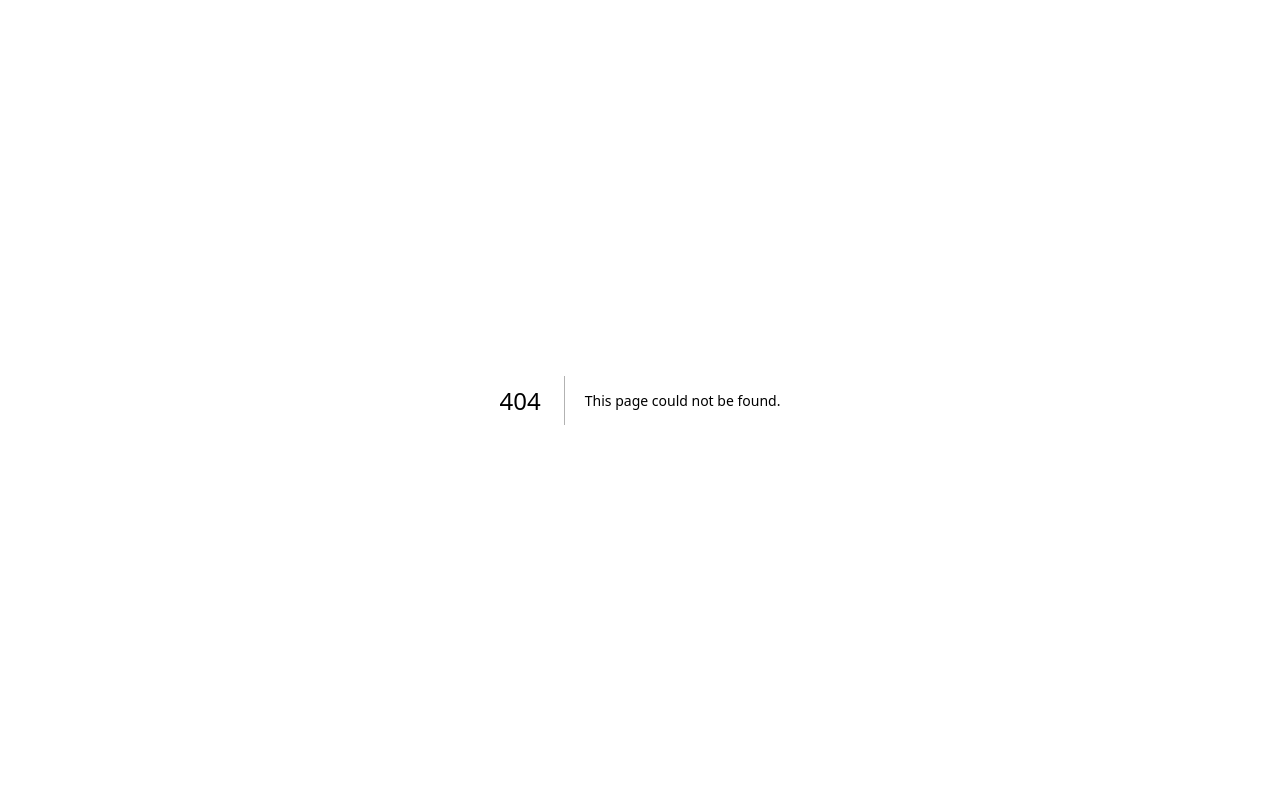
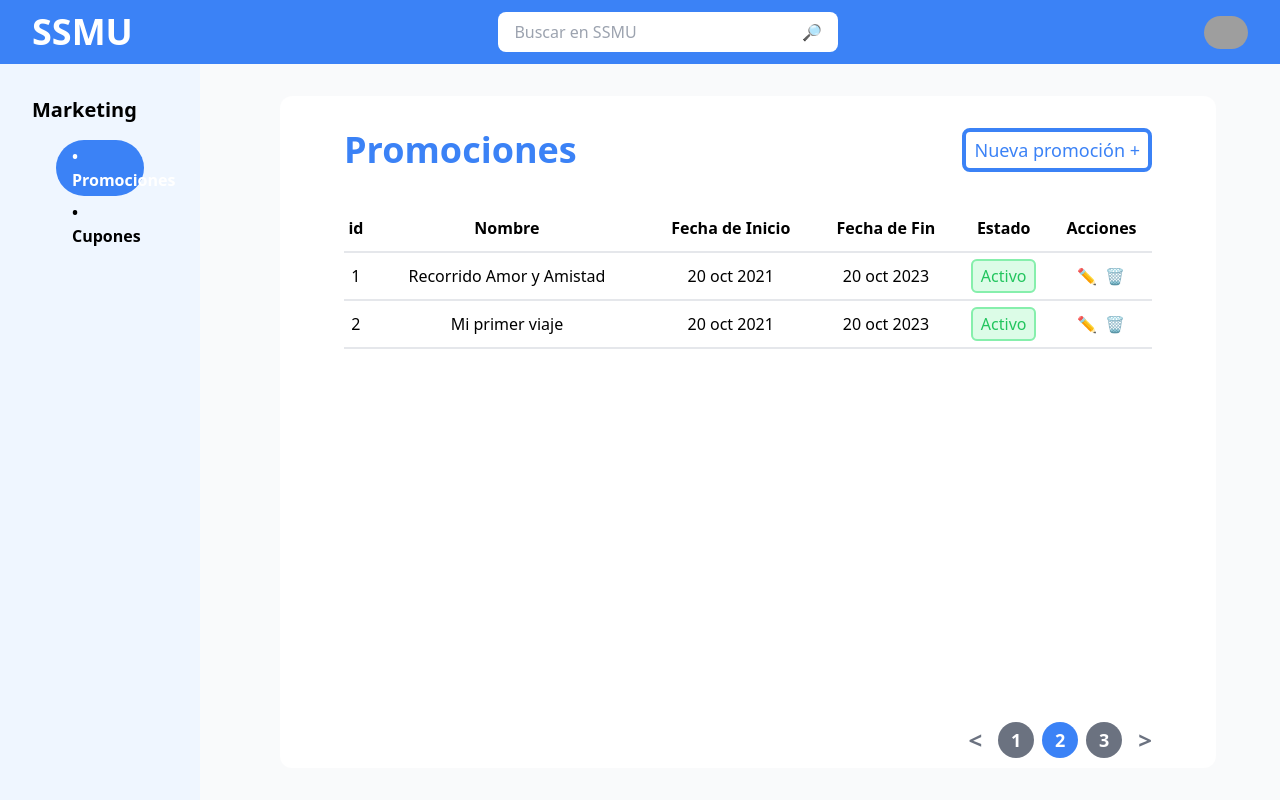
Before and after one commit to CodeF-ctory2023/front, a Next.js app: page /discounts in a window 1280 px wide. Before the commit this address had no page. Built offline with nearby package versions, Linux system fonts and the light colour scheme; grey boxes are pictures that could not be loaded.

Commit message:
feat: :sparkles: Create a preview of discounts page
- Add table to show discounts list
- Implement create discounts modal
- Implement edit discounts modal
- Add components to the page view

```diff
--- /dev/null
+++ b/pages/discounts/index.tsx
@@ -0,0 +1,276 @@
+import { DiscountsTable } from '@/components/CommercialTable';
+import { CreateDiscountModal } from '@/components/CreateModal';
+import { EditDiscountModal } from '@/components/EditModal';
+import Head from 'next/head';
+import Link from 'next/link';
+import { useState } from 'react';
+
+type discount = {
+  id: string;
+  name: string;
+  description: string;
+  startDate: Date;
+  endDate: Date;
+  discountPercentage: number;
+  maxDiscount: number;
+  discountValue: number;
+  minValue: number;
+  city: string;
+  status: string;
+  userType: string;
+  familyProfile: string;
+};
+
+const Discounts = () => {
+  const [discounts, setDiscounts] = useState([
+    {
+      id: '1',
+      name: 'Recorrido Amor y Amistad',
+      description:
+        'Recorrido por los lugares más emblemáticos de la ciudad de Bogotá',
+      startDate: new Date('20 Oct 2021'),
+      endDate: new Date('20 Oct 2023'),
+      discountPercentage: 0,
+      maxDiscount: 1000,
+      discountValue: 100,
+      minValue: 1000,
+      city: 'Bogotá',
+      status: 'activo',
+      userType: 'frecuente',
+      familyProfile: '',
+    },
+    {
+      id: '2',
+      name: 'Mi primer viaje',
+      description:
+        'Recorrido por los lugares más emblemáticos de la ciudad de Bogotá',
+      startDate: new Date('20 Oct 2021'),
+      endDate: new Date('20 Oct 2023'),
+      discountPercentage: 10,
+      maxDiscount: 1000,
+      discountValue: 0,
+      minValue: 1000,
+      city: 'Bogotá',
+      status: 'activo',
+      userType: 'frecuente',
+      familyProfile: '',
+    },
+  ]);
+
+  const [idDiscountToEdit, setIdDiscountToEdit] = useState('');
+  const [openEditModal, setOpenEditModal] = useState(false);
+
+  const [openCreateModal, setOpenCreateModal] = useState(false);
+
+  const handleCreate = (formContext: HTMLFormElement | null) => {
+    if (formContext) {
+      const formData = new FormData(formContext);
+      const data = Object.fromEntries(formData.entries());
+      const id = discounts.length + 1;
+
+      const newDiscount = {
+        id: id.toString(),
+        name: data.name as string,
+        endDate: new Date(data.endDate.toString()),
+        startDate: new Date(data.startDate.toString()),
+        description: data.description as string,
+        discountPercentage: parseInt(data.discountPercentage as string),
+        maxDiscount: 0,
+        discountValue: parseInt(data.discountValue as string),
+        minValue: 0,
+        city: data.city as string,
+        status: 'inactivo',
+        userType: data.userType as string,
+        familyProfile: data.familyProfile as string,
+      };
+
+      setDiscounts([...discounts, newDiscount]);
+
+      return true;
+    }
+
+    return false;
+  };
+
+  const handleEdit = (id: string, formContext: HTMLFormElement | null) => {
+    if (formContext) {
+      const formData = new FormData(formContext);
+      const data = Object.fromEntries(formData.entries());
+
+      const newDiscount = {
+        id: id.toString(),
+        name: data.name as string,
+        amount: parseInt(data.amount as string),
+        amountAvailable: parseInt(data.amount as string),
+        endDate: new Date(data.endDate.toString()),
+        startDate: new Date(data.startDate.toString()),
+        description: data.description as string,
+        discountPercentage: parseInt(data.discountPercentage as string),
+        maxDiscount: 0,
+        discountValue: parseInt(data.discountValue as string),
+        minValue: 0,
+        city: data.city as string,
+        userType: data.userType as string,
+        familyProfile: data.familyProfile as string,
+      };
+
+      const index = discounts.findIndex((discount) => discount.id === id);
+      const newDiscounts = [...discounts];
+      newDiscounts[index] = {
+        ...newDiscount,
+        status: newDiscounts[index].status,
+      };
+
+      setDiscounts(newDiscounts);
+
+      return true;
+    }
+
+    return false;
+  };
+
+  const CITY_OPTIONS = [
+    { id: '1', name: 'Bogotá' },
+    { id: '2', name: 'Medellín' },
+    { id: '3', name: 'Cali' },
+  ];
+
+  const USER_TYPE_OPTIONS = [
+    { id: '1', name: 'Frecuente' },
+    { id: '2', name: 'Ocasional' },
+    { id: '3', name: 'Nuevo' },
+  ];
+
+  return (
+    <>
+      <Head>
+        <title>Promociones</title>
+        <meta name='description' content='Cupones' />
+      </Head>
+      <header>
+        <nav className='flex justify-between items-center h-16 px-8 bg-blue-500 text-white'>
+          <section className='brand'>
+            <Link href='./'>
+              <h1 className='text-4xl font-bold'>SSMU</h1>
+            </Link>
+          </section>
+          <section className='search'>
+            <form action=''>
+              <input
+                type='text'
+                name='search'
+                id='search'
+                placeholder='Buscar en SSMU'
+                className='bg-white px-4 py-2 w-72 rounded-l-lg'
+              />
+              <button
+                type='submit'
+                title='Buscar'
+                className='bg-white px-4 py-2 rounded-r-lg'
+              >
+                🔎
+              </button>
+            </form>
+          </section>
+          <section>
+            <a href='./admin-profile'>
+              {
+                // eslint-disable-next-line @next/next/no-img-element
+                <img
+                  className='rounded-full'
+                  src='https://ui-avatars.com/api/?name=Admin'
+                  alt='Imagen de administrador'
+                  width={44}
+                  height={44}
+                />
+              }
+            </a>
+          </section>
+        </nav>
+      </header>
+      <main className='grid grid-cols-6 gap-4 min-h-[calc(100vh_-_64px)] bg-gray-50'>
+        <aside className='col-span-1 p-8 bg-blue-50'>
+          <h2 className='text-xl font-semibold'>Marketing</h2>
+          <ul className='px-6 py-4'>
+            <li
+              className={`px-4 py-1 rounded-full font-semibold bg-blue-500 text-white`}
+            >
+              <Link href='../discounts'>&#8226; Promociones</Link>
+            </li>
+            <li className={`px-4 py-1 rounded-full font-semibold`}>
+              <Link href='../coupons'>&#8226; Cupones</Link>
+            </li>
+          </ul>
+        </aside>
+
+        <section className='col-span-5 mx-16 my-8 px-16 py-8 bg-white rounded-xl overflow-y-auto'>
+          <header className='flex justify-between items-center'>
+            <div>
+              <h1 className='text-4xl font-semibold text-blue-500'>
+                Promociones
+              </h1>
+            </div>
+            <div>
+              <button
+                onClick={() => {
+                  setOpenCreateModal(true);
+                }}
+                className='text-lg text-blue-500 border-4 border-blue-500 px-2 py-1 rounded-lg'
+              >
+                Nueva promoción +
+              </button>
+            </div>
+          </header>
+
+          <main className='my-8 min-h-[80%]'>
+            <DiscountsTable
+              elements={discounts}
+              setIdCouponToEdit={setIdDiscountToEdit}
+              setOpenEdit={setOpenEditModal}
+            />
+          </main>
+
+          <footer className='flex float-right gap-4 font-semibold text-white'>
+            <button className='text-2xl text-gray-500'>&lt;</button>
+            <ol className='text-lg flex gap-2'>
+              <li>
+                <button className='bg-gray-500 w-9 h-9 rounded-full'>1</button>
+              </li>
+              <li>
+                <button className='bg-blue-500 w-9 h-9 rounded-full'>2</button>
+              </li>
+              <li>
+                <button className='bg-gray-500 w-9 h-9 rounded-full'>3</button>
+              </li>
+            </ol>
+            <button className='text-2xl text-gray-500'>&gt;</button>
+          </footer>
+        </section>
+
+        <CreateDiscountModal
+          open={openCreateModal}
+          setOpen={setOpenCreateModal}
+          handleCreate={handleCreate}
+          regionOptions={CITY_OPTIONS}
+          userTypeOptions={USER_TYPE_OPTIONS}
+        />
+        {idDiscountToEdit && (
+          <EditDiscountModal
+            open={openEditModal}
+            setOpen={setOpenEditModal}
+            handleEdit={handleEdit}
+            regionOptions={CITY_OPTIONS}
+            userTypeOptions={USER_TYPE_OPTIONS}
+            data={
+              discounts.find(
+                (discount) => discount.id === idDiscountToEdit
+              ) as discount
+            }
+          />
+        )}
+      </main>
+    </>
+  );
+};
+
+export default Discounts;
```
